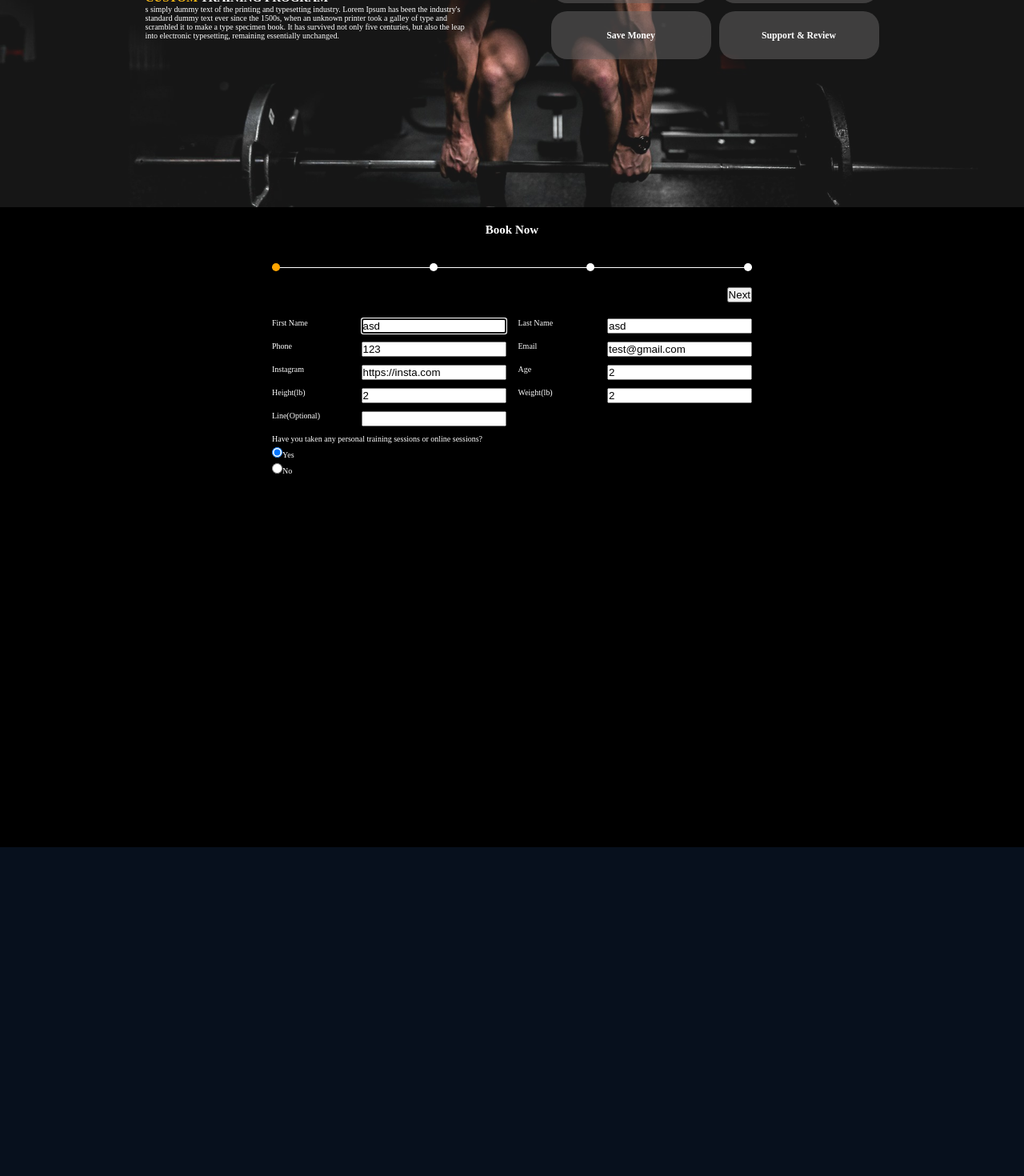
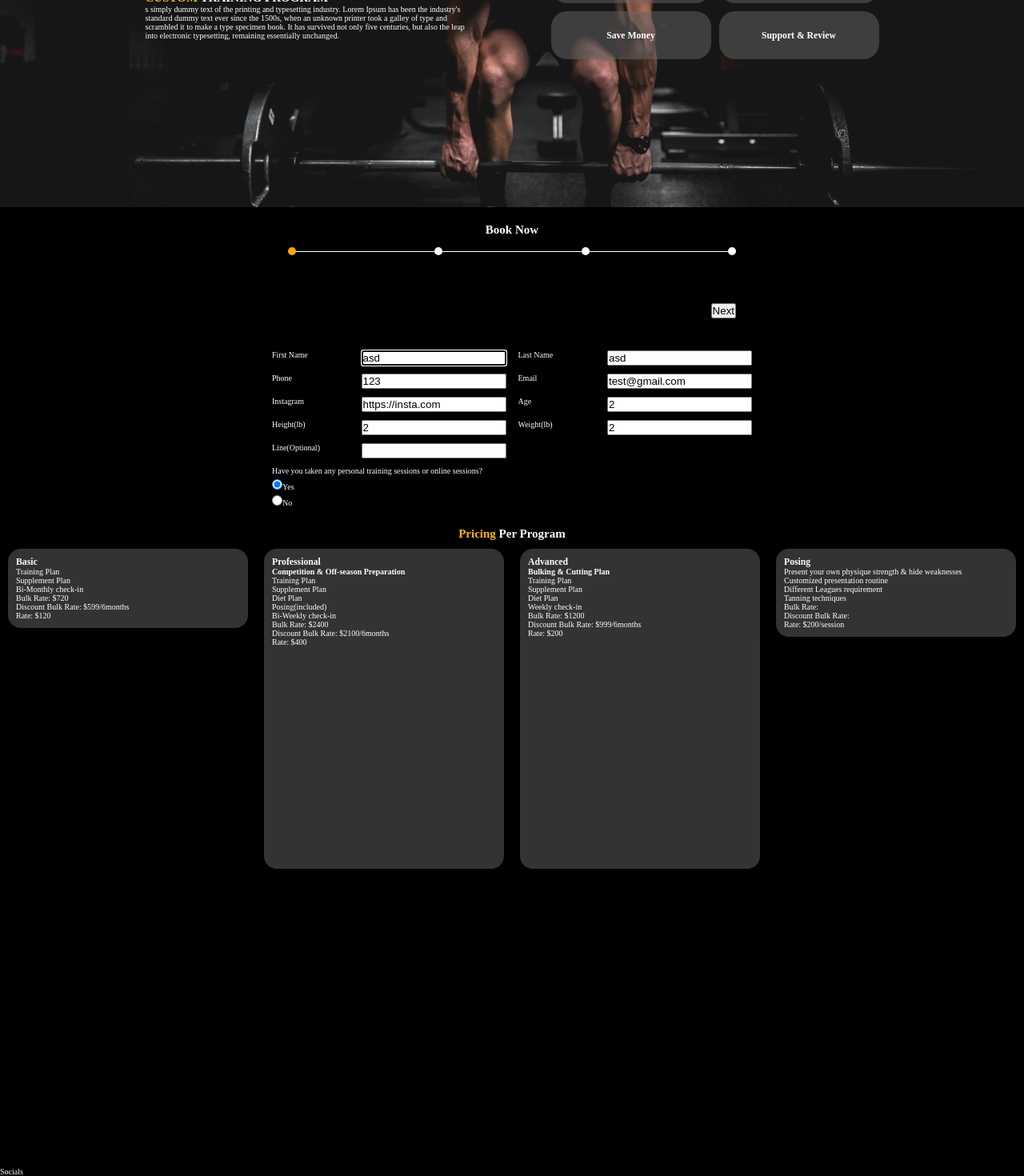
Before and after one commit to williamwu01/personal-trainer, a React (Vite) app: page / in a window 1280 px wide. Shown: the part 1886-3356 px from the top of the page at 80% size. Before the commit the page ends 2945 px from the top, so only its background shows below. Built offline with nearby package versions, Linux system fonts and the light colour scheme.

Commit message:
fixed booking mobile view

```diff
--- a/src/App.jsx
+++ b/src/App.jsx
@@ -21,8 +21,8 @@ function App() {
         <About />
         <Training />
         <Booknow />
-				{/* <Pricing />
-				<Socials /> */}
+				<Pricing />
+				<Socials />
       </ThemeProvider>
     </div>
   )
--- a/src/components/Booknow.jsx
+++ b/src/components/Booknow.jsx
@@ -93,6 +93,7 @@ const Booknow = () => {
                         display: "flex",
                         gap: ".5rem",
                         justifyContent: "flex-end",
+												margin: "2rem",
                     }}
                 >
                     {!isFirstStep && (
--- a/src/styles/molecules/basic-info.css
+++ b/src/styles/molecules/basic-info.css
@@ -10,7 +10,7 @@
 }
 
 label,
-input[type="text"] {
+input[type='text'] {
 	flex: 1 1 0;
 }
 
@@ -18,3 +18,11 @@ input[type="text"] {
 	flex-direction: column;
 	grid-column: span 2;
 }
+
+@media screen and (max-width: 767px) {
+	.basic-info {
+		display: flex;
+		flex-direction: column;
+		margin: 0 1rem;
+	}
+}
--- a/src/styles/organisms/book-now.css
+++ b/src/styles/organisms/book-now.css
@@ -1,5 +1,5 @@
 .book-now {
-  min-height: 100vh;
+	min-height: 50vh;
 	display: flex;
 	justify-content: center;
 	position: relative;
@@ -23,6 +23,7 @@ form {
 	justify-content: space-between;
 	position: relative;
 	margin-top: 4rem;
+	margin: 2rem;
 }
 
 .circle {
@@ -31,7 +32,7 @@ form {
 	border-radius: 100%;
 	background-color: white;
 	border: 1px;
-  content: "";
+	content: '';
 	z-index: 10;
 	display: inline-block;
 }
@@ -41,7 +42,7 @@ form {
 }
 
 .steps::after {
-  content: "";
+	content: '';
 	position: absolute;
 	height: 1px;
 	background-color: white;
```
Lines whose indentation alone changed are shown as unchanged.
